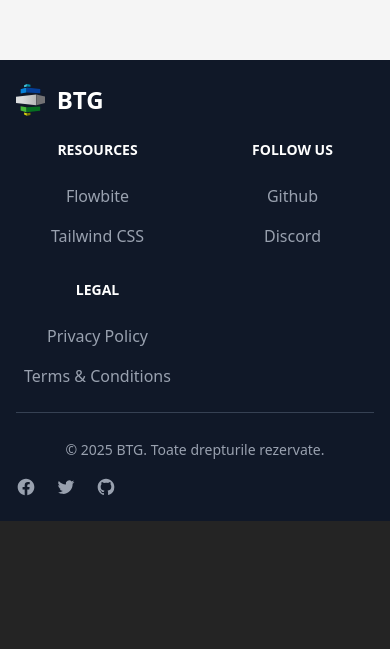
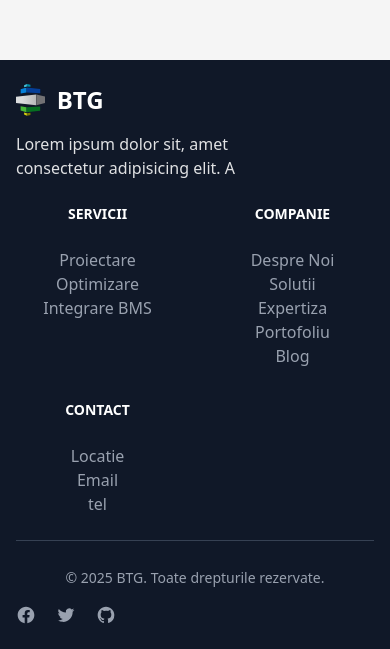
Before and after one commit to StanCosmin28/btg, a React (Vite) app: page / in a window 390 px wide. Shown: the part 9096-9745 px from the top of the page. Before the commit the page ends 9617 px from the top, so only its background shows below. Built offline with nearby package versions, Linux system fonts and the light colour scheme.

Commit message:
change footer

```diff
--- a/src/Components/Footer.jsx
+++ b/src/Components/Footer.jsx
@@ -4,6 +4,7 @@
       <div className="mx-auto w-full max-w-screen-xl p-4 py-6 lg:py-8">
         <div className="md:flex md:justify-between">
           <div className="mb-6 md:mb-0">
+            <div className="flex flex-col text-left gap-4">
               <a href="/" className="flex items-center group">
                 <img
                   src="public/btg-logo.svg"
@@ -14,19 +15,24 @@
                   BTG
                 </span>
               </a>
+              <p>
+                Lorem ipsum dolor sit, amet <br /> consectetur adipisicing elit.
+                A
+              </p>
             </div>
-          <div className="grid grid-cols-2 gap-8 sm:gap-6 sm:grid-cols-3">
+          </div>
+          <div className="grid grid-cols-2 gap-8 sm:gap-10 sm:grid-cols-3">
             <div>
               <h2 className="mb-6 text-sm font-semibold text-white uppercase">
-                Resources
+                Servicii
               </h2>
               <ul className="text-gray-400 font-medium">
-                <li className="mb-4">
+                <li className="">
                   <a
                     href="#"
                     className="hover:text-white hover:underline underline-offset-4 transition-all"
                   >
-                    Flowbite
+                    Proiectare
                   </a>
                 </li>
                 <li>
@@ -34,22 +40,7 @@
                     href="#"
                     className="hover:text-white hover:underline underline-offset-4 transition-all"
                   >
-                    Tailwind CSS
-                  </a>
-                </li>
-              </ul>
-            </div>
-            <div>
-              <h2 className="mb-6 text-sm font-semibold text-white uppercase">
-                Follow us
-              </h2>
-              <ul className="text-gray-400 font-medium">
-                <li className="mb-4">
-                  <a
-                    href="#"
-                    className="hover:text-white hover:underline underline-offset-4 transition-all"
-                  >
-                    Github
+                    Optimizare
                   </a>
                 </li>
                 <li>
@@ -57,22 +48,22 @@
                     href="#"
                     className="hover:text-white hover:underline underline-offset-4 transition-all"
                   >
-                    Discord
+                    Integrare BMS
                   </a>
                 </li>
               </ul>
             </div>
             <div>
               <h2 className="mb-6 text-sm font-semibold text-white uppercase">
-                Legal
+                Companie
               </h2>
               <ul className="text-gray-400 font-medium">
-                <li className="mb-4">
+                <li className="">
                   <a
                     href="#"
                     className="hover:text-white hover:underline underline-offset-4 transition-all"
                   >
-                    Privacy Policy
+                    Despre Noi
                   </a>
                 </li>
                 <li>
@@ -80,7 +71,62 @@
                     href="#"
                     className="hover:text-white hover:underline underline-offset-4 transition-all"
                   >
-                    Terms & Conditions
+                    Solutii
+                  </a>
+                </li>
+                <li>
+                  <a
+                    href="#"
+                    className="hover:text-white hover:underline underline-offset-4 transition-all"
+                  >
+                    Expertiza
+                  </a>
+                </li>
+                <li>
+                  <a
+                    href="#"
+                    className="hover:text-white hover:underline underline-offset-4 transition-all"
+                  >
+                    Portofoliu
+                  </a>
+                </li>
+                <li>
+                  <a
+                    href="#"
+                    className="hover:text-white hover:underline underline-offset-4 transition-all"
+                  >
+                    Blog
+                  </a>
+                </li>
+              </ul>
+            </div>
+            <div>
+              <h2 className="mb-6 text-sm font-semibold text-white uppercase">
+                Contact
+              </h2>
+              <ul className="text-gray-400 font-medium">
+                <li className="">
+                  <a
+                    href="#"
+                    className="hover:text-white hover:underline underline-offset-4 transition-all"
+                  >
+                    Locatie
+                  </a>
+                </li>
+                <li>
+                  <a
+                    href="#"
+                    className="hover:text-white hover:underline underline-offset-4 transition-all"
+                  >
+                    Email
+                  </a>
+                </li>
+                <li>
+                  <a
+                    href="#"
+                    className="hover:text-white hover:underline underline-offset-4 transition-all"
+                  >
+                    tel
                   </a>
                 </li>
               </ul>
```
Lines whose indentation alone changed are shown as unchanged.
